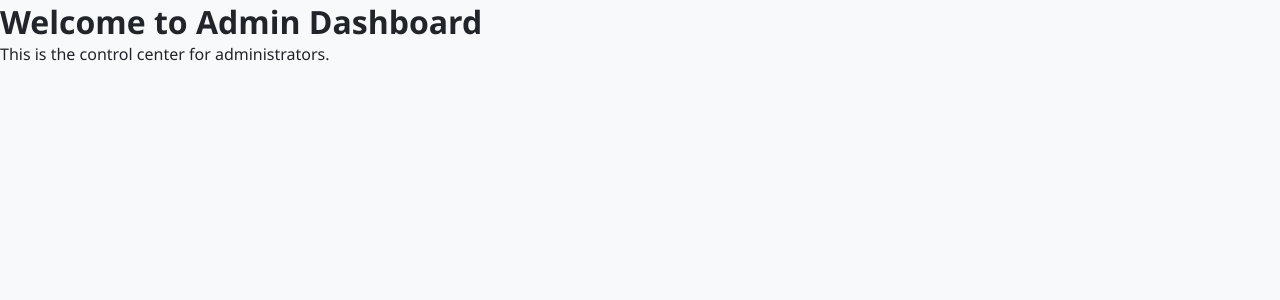
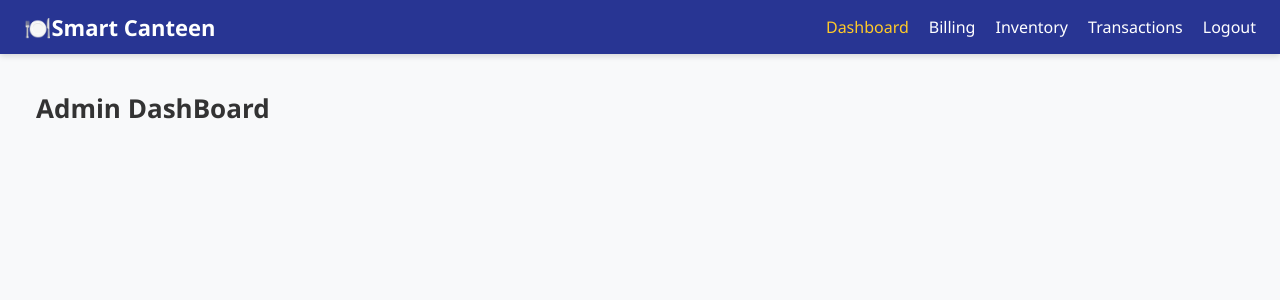
Before and after one commit to Saginala-harikrishna/college_students_store_project, a React (Vite) app in the folder client/: page /admin/dashboard in a window 1280 px wide. Shown: the top 300 px of the page. Built offline with nearby package versions, Linux system fonts and the light colour scheme.

Commit message:
add admin dashboard Header

```diff
--- a/client/src/App.jsx
+++ b/client/src/App.jsx
@@ -1,17 +1,23 @@
 import React from 'react';
 import { BrowserRouter as Router, Routes, Route } from 'react-router-dom';
 import Home from './components/Home';
-import AdminDashboard from './pages/AdminDashboard';
+import AdminDashboard from './pages/admin/AdminDashboard';
 import StudentDashboard from './pages/StudentDashboard';
+import AdminLayout from './components/admin/AdminLayout';
 
 const App = () => {
   return (
     <Router>
       <Routes>
+        {/* Public Routes */}
         <Route path="/" element={<Home />} />
-        <Route path="/admin/dashboard" element={<AdminDashboard />} />
         <Route path="/student/dashboard" element={<StudentDashboard />} />
-        {/* You can add more routes like /register or /clubs later */}
+
+        {/* Admin Layout Routes */}
+        <Route path="/admin/*" element={<AdminLayout />}>
+          <Route path="dashboard" element={<AdminDashboard />} />
+          {/* Later: Add billing, inventory, transactions here */}
+        </Route>
       </Routes>
     </Router>
   );
--- a/client/src/components/admin/AdminLayout.jsx
+++ b/client/src/components/admin/AdminLayout.jsx
@@ -0,0 +1,17 @@
+// src/components/admin/AdminLayout.jsx
+import React from 'react';
+import Header from './Header';
+import { Outlet } from 'react-router-dom';
+
+const AdminLayout = () => {
+  return (
+    <div className="admin-layout">
+      <Header />
+      <main style={{ padding: '1rem' }}>
+        <Outlet />
+      </main>
+    </div>
+  );
+};
+
+export default AdminLayout;
--- /dev/null
+++ b/client/src/components/admin/Header.jsx
@@ -0,0 +1,23 @@
+import React from 'react';
+import { NavLink } from 'react-router-dom';
+import '../../css/Header.css';
+
+const Header = () => {
+  return (
+    <header className="admin-header">
+      <div className="logo">
+        <span role="img" aria-label="canteen">🍽️</span> Smart Canteen
+      </div>
+
+      <nav className="nav-links">
+        <NavLink to="/admin/dashboard" activeclassname="active">Dashboard</NavLink>
+        <NavLink to="/admin/billing" activeclassname="active">Billing</NavLink>
+        <NavLink to="/admin/inventory" activeclassname="active">Inventory</NavLink>
+        <NavLink to="/admin/transactions" activeclassname="active">Transactions</NavLink>
+        <NavLink to="/" activeclassname="active" className="logout-link">Logout</NavLink>
+      </nav>
+    </header>
+  );
+};
+
+export default Header;
--- /dev/null
+++ b/client/src/css/AdminDashboard.css
@@ -0,0 +1,9 @@
+.admin-dashboard {
+  padding: 20px;
+}
+
+.admin-dashboard h2 {
+  font-size: 26px;
+  margin-bottom: 20px;
+  color: #333;
+}
--- /dev/null
+++ b/client/src/css/AdminLayout.css
@@ -0,0 +1,13 @@
+.admin-layout {
+  display: flex;
+  flex-direction: column;
+  height: 100vh;
+  background-color: #f5f7fa;
+  font-family: 'Segoe UI', Tahoma, Geneva, Verdana, sans-serif;
+}
+
+.admin-main-content {
+  flex: 1;
+  padding: 20px;
+  overflow-y: auto;
+}
--- /dev/null
+++ b/client/src/css/DashboardStatsCards.css
@@ -0,0 +1,42 @@
+/* src/css/DashboardStatsCards.css */
+
+.stats-container {
+  display: flex;
+  justify-content: space-between;
+  flex-wrap: wrap;
+  margin-top: 20px;
+  gap: 20px;
+}
+
+.stat-card {
+  flex: 1;
+  min-width: 200px;
+  background-color: #f1f5f9;
+  border-radius: 12px;
+  padding: 20px;
+  box-shadow: 0 4px 8px rgba(0, 0, 0, 0.08);
+  text-align: center;
+  transition: transform 0.3s ease;
+  animation: fadeIn 0.6s ease-in-out;
+}
+
+.stat-card:hover {
+  transform: translateY(-5px);
+}
+
+.stat-card h3 {
+  font-size: 1.2rem;
+  color: #333;
+  margin-bottom: 10px;
+}
+
+.stat-card p {
+  font-size: 1.8rem;
+  font-weight: bold;
+  color: #0f172a;
+}
+
+@keyframes fadeIn {
+  from { opacity: 0; transform: translateY(10px); }
+  to { opacity: 1; transform: translateY(0); }
+}
--- /dev/null
+++ b/client/src/css/Header.css
@@ -0,0 +1,34 @@
+.admin-header {
+  display: flex;
+  justify-content: space-between;
+  align-items: center;
+  background-color: #283593;
+  color: white;
+  padding: 12px 24px;
+  box-shadow: 0 2px 6px rgba(0, 0, 0, 0.15);
+}
+
+.logo {
+  font-size: 22px;
+  font-weight: bold;
+  display: flex;
+  align-items: center;
+}
+
+.nav-links a {
+  color: white;
+  margin-left: 20px;
+  text-decoration: none;
+  font-weight: 500;
+  transition: color 0.2s ease-in-out;
+}
+
+.nav-links a:hover,
+.nav-links a.active {
+  color: #ffca28;
+}
+
+.logout-link {
+  color: #ef5350;
+  margin-left: 30px;
+}
--- a/client/src/main.jsx
+++ b/client/src/main.jsx
@@ -2,7 +2,8 @@
 import React from 'react';
 import ReactDOM from 'react-dom/client';
 import App from './App';
-import './css/global.css'; // Optional: global styles (create this if needed)
+import './css/global.css';
+import { BrowserRouter } from 'react-router-dom';
 
 const root = ReactDOM.createRoot(document.getElementById('root'));
 root.render(
--- a/client/src/pages/AdminDashboard.jsx
+++ /dev/null
@@ -1,13 +0,0 @@
-import React from 'react';
-
-
-const AdminDashboard = () => {
-  return (
-    <div className="admin-dashboard">
-      <h1>Welcome to Admin Dashboard</h1>
-      <p>This is the control center for administrators.</p>
-    </div>
-  );
-};
-
-export default AdminDashboard;
--- /dev/null
+++ b/client/src/pages/admin/AdminDashboard.jsx
@@ -0,0 +1,14 @@
+import React from 'react';
+// import DashboardStatsCards from '../../components/admin/DashboardStatsCards';
+import '../../css/AdminDashboard.css';
+
+const AdminDashboard = () => {
+  return (
+    <div className="admin-dashboard">
+      <h2> Admin DashBoard</h2>
+      {/* <DashboardStatsCards /> */}
+    </div>
+  );
+};
+
+export default AdminDashboard;
```
Also changed, not shown: client/src/components/admin/DashboardStatsCards.jsx (+46 -0 lines).
